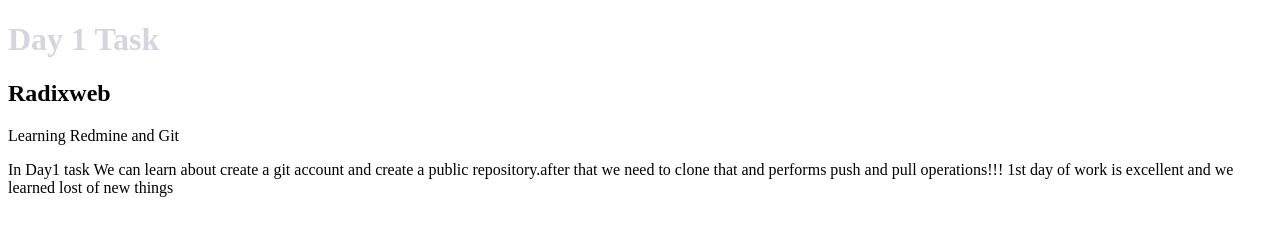
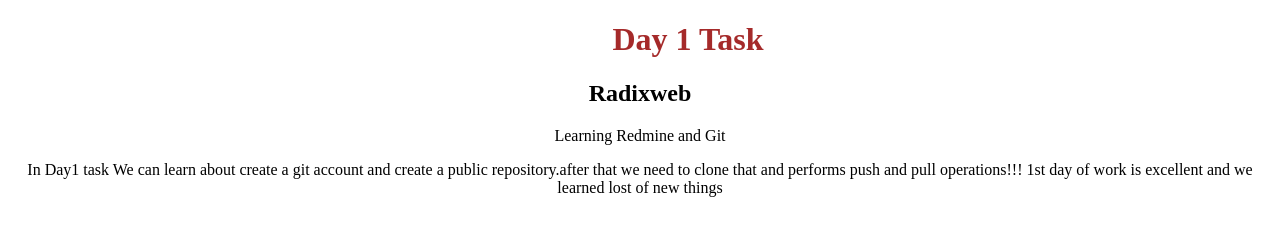
Before and after one commit to rutvikkalasha/Day-1-Task-Rutvik-Kalasha-and-Vipul-Dabhi-, a plain HTML site: page index.html in a window 1280 px wide. Drawn offline with Linux system fonts and the light colour scheme.

Commit message:
REFS:#589 and fixes #589 make changes in style.css

```diff
--- a/style.css
+++ b/style.css
@@ -1,8 +1,11 @@
 body {
     color: black;
-
+    text-align: center;
 }
 
 h1 {
-    color: rgb(213, 213, 223);
+    margin-left: 580px;
+     color: brown;
+     width: 200px;
+
 }
```
